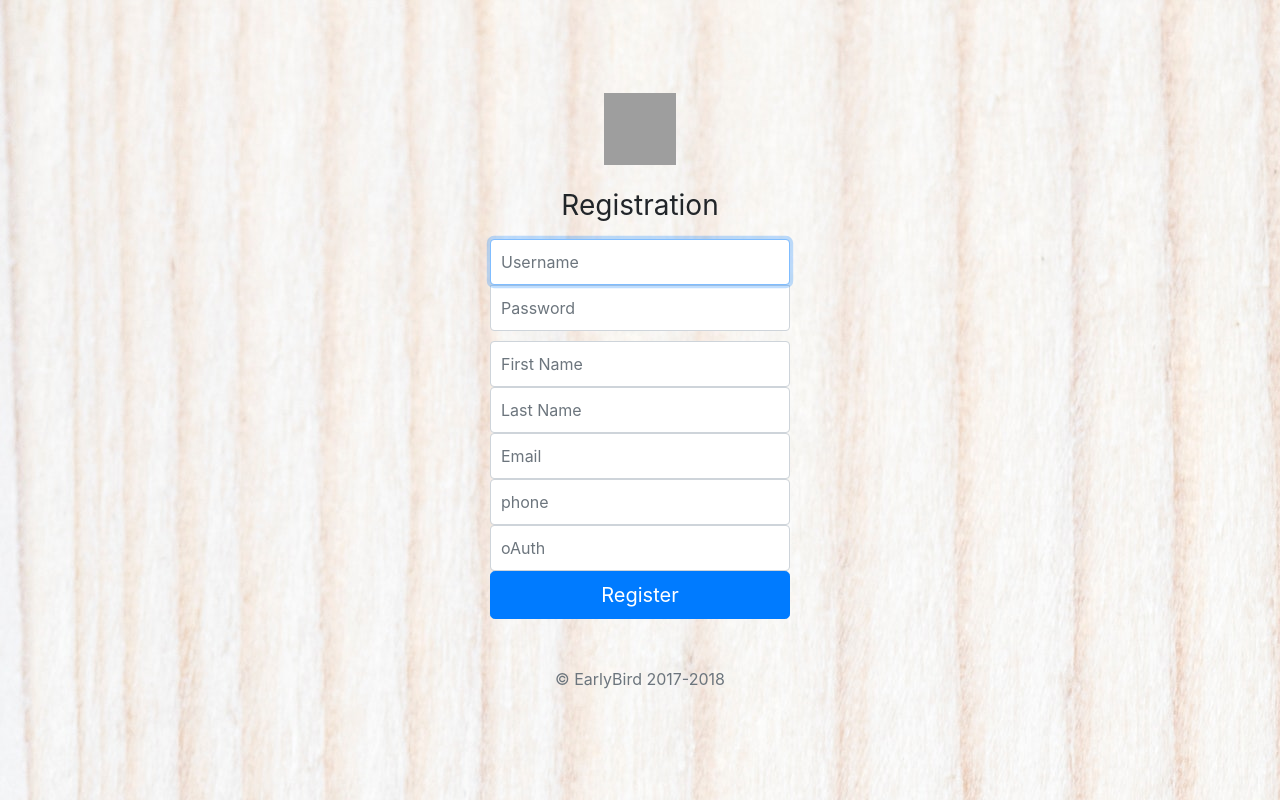
After one commit to jivebreaddev/vandyHacksV, a Flask app: page /register in a window 1280 px wide. The commit adds this page. Run offline with Flask 2, Linux system fonts and the light colour scheme; grey boxes are pictures that could not be loaded.

Commit message:
Registration added

```diff
--- a/Models/Account.py
+++ b/Models/Account.py
@@ -1,12 +1,13 @@
 class Account:
-    def __init__(self, Fname, Lname, email, phone, username, password):
+    def __init__(self, Fname, Lname, email, phone, username, password, oAuth):
         self.Fname = Fname
         self.Lname = Lname
         self.email = email
         self.phone = phone
         self.username = username
         self.password = password
+        self.oAuth = oAuth
 
     def toParams(self):
-        params = [self.Fname, self.Lname, self.email, self.phone, self.username, self.password]
+        params = [self.Fname, self.Lname, self.email, self.phone, self.username, self.password, self.oAuth]
         return params
--- a/app.py
+++ b/app.py
@@ -5,7 +5,7 @@ app = Flask(__name__)
 
 @app.route('/')
 def home():
-    b = db.retrieveAccount('la96bikal')
+
     return render_template('home.html')
 
 @app.route('/signin', methods = ['POST', 'GET'])
@@ -21,6 +21,20 @@ def signin():
 
     return render_template('signin.html', form=Form)
 
+@app.route('/register', methods=['POST','GET'])
+def register():
+    form1 = request.form
+    print(form1)
+
+    if request.method == 'POST':
+        acc = M.Account(form1['Fname'], form1['Lname'], form1['email'], form1['phone'], form1['username'],
+                        form1['password'], form1['oAuth'])
+        db.insertAccount(acc)
+        return render_template('signin.html', form=form1)
+
+
+    return render_template('register.html', form=form1)
+
 
 
 if __name__ == '__main__':
--- /dev/null
+++ b/templates/register.html
@@ -0,0 +1,45 @@
+
+<!doctype html>
+<html lang="en">
+  <head>
+    <meta charset="utf-8">
+    <meta name="viewport" content="width=device-width, initial-scale=1, shrink-to-fit=no">
+    <meta name="description" content="">
+    <meta name="author" content="">
+
+
+
+    <!-- Bootstrap core CSS -->
+    <link href="http://getbootstrap.com/docs/4.1/dist/css/bootstrap.min.css" rel="stylesheet">
+
+    <!-- Custom styles for this template -->
+    <link href="/static/css/signin.css" rel="stylesheet">
+  </head>
+
+  <body class="text-center" background="/static/images/b1.jpg">
+    <form class="form-signin" method = "POST" action = "register">
+      <img class="mb-4" src="../../assets/brand/bosotstrap-solid.svg" alt="" width="72" height="72">
+      <h1 class="h3 mb-3 font-weight-normal">Registration</h1>
+      <label for="username" class="sr-only">Username</label>
+      <input  name="username" class="form-control" placeholder="Username" required autofocus>
+      <label for="inputPassword" class="sr-only">Password</label>
+      <input type="password" name="password" class="form-control" placeholder="Password" required>
+        <label for="FName" class="sr-only">First Name</label>
+      <input  name="Fname" class="form-control" placeholder="First Name" required autofocus>
+        <label for="Lname" class="sr-only">Last Name</label>
+      <input  name="Lname" class="form-control" placeholder="Last Name" required autofocus>
+        <label for="email" class="sr-only">E-mail</label>
+      <input  name="email" class="form-control" placeholder="Email" required autofocus>
+        <label for="phone" class="sr-only">Username</label>
+      <input  name="phone" class="form-control" placeholder="phone" required autofocus>
+        <label for="oAuth" class="sr-only">Username</label>
+      <input  name="oAuth" class="form-control" placeholder="oAuth" required autofocus>
+
+      </div>
+      <button class="btn btn-lg btn-primary btn-block" type="submit">Register</button>
+
+      <p class="mt-5 mb-3 text-muted">&copy; EarlyBird 2017-2018</p>
+    </form>
+
+  </body>
+</html>
```
Also changed, not shown: DAL/DBOps.py (+4 -3 lines), templates/signin.html (+5 -4 lines).
